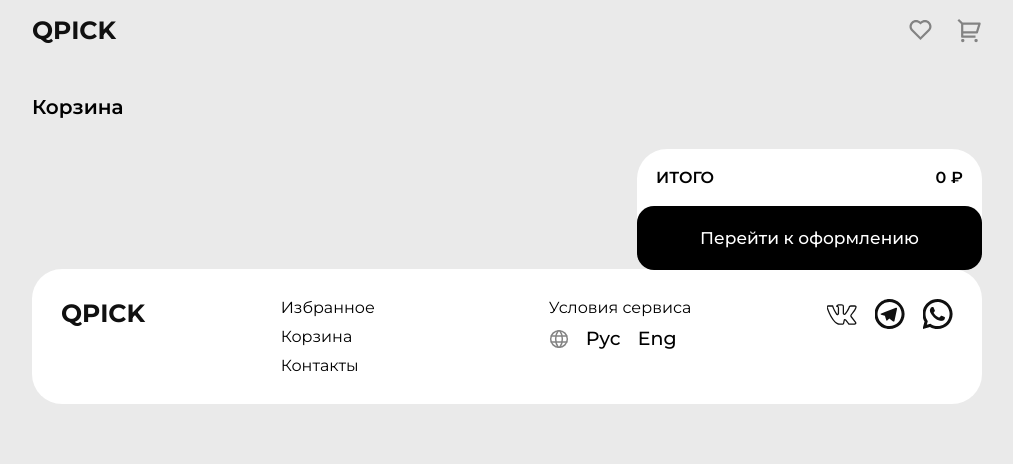
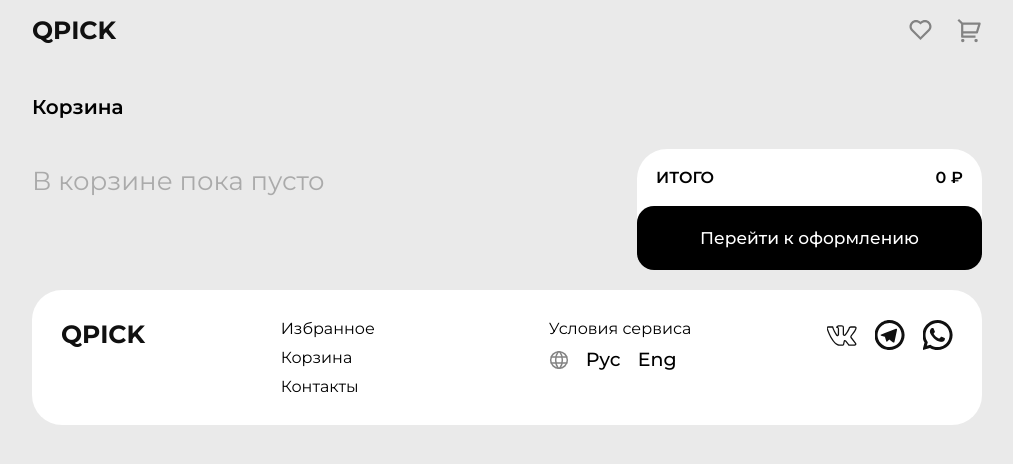
Before and after one commit to ravgusha/qpick, a React (Create React App) app: page /cart in a window 1280 px wide. Shown: the top 464 px of the page, without its empty margins (133-1146 px from the left). Built offline with nearby package versions, Linux system fonts and the light colour scheme.

Commit message:
feat: add empty cart information

```diff
--- a/src/components/Total/style.scss
+++ b/src/components/Total/style.scss
@@ -1,7 +1,6 @@
 .total-block {
   background-color: #fff;
   border-radius: 30px;
-  max-height: 100px;
   min-width: 345px;
   margin-top: 10px;
 
--- a/src/containers/Cart/index.tsx
+++ b/src/containers/Cart/index.tsx
@@ -14,7 +14,11 @@ const Cart = () => {
       <p className="cart-header">Корзина</p>
       <div className="cart-container">
         <div className="cart-list">
-          <CardList products={cartItems} />
+          {cartItems && cartItems.length ? (
+            <CardList products={cartItems} />
+          ) : (
+            <p className="empty"> В корзине пока пусто </p>
+          )}
         </div>
         <Total />
       </div>
--- a/src/containers/Cart/style.scss
+++ b/src/containers/Cart/style.scss
@@ -1,4 +1,9 @@
 .cart-container {
-    display: flex;
-    justify-content: space-between;
+  display: flex;
+  justify-content: space-between;
+
+  .empty {
+    color: #aaaaaa;
+    font-size: 26px;
+  }
 }
```
